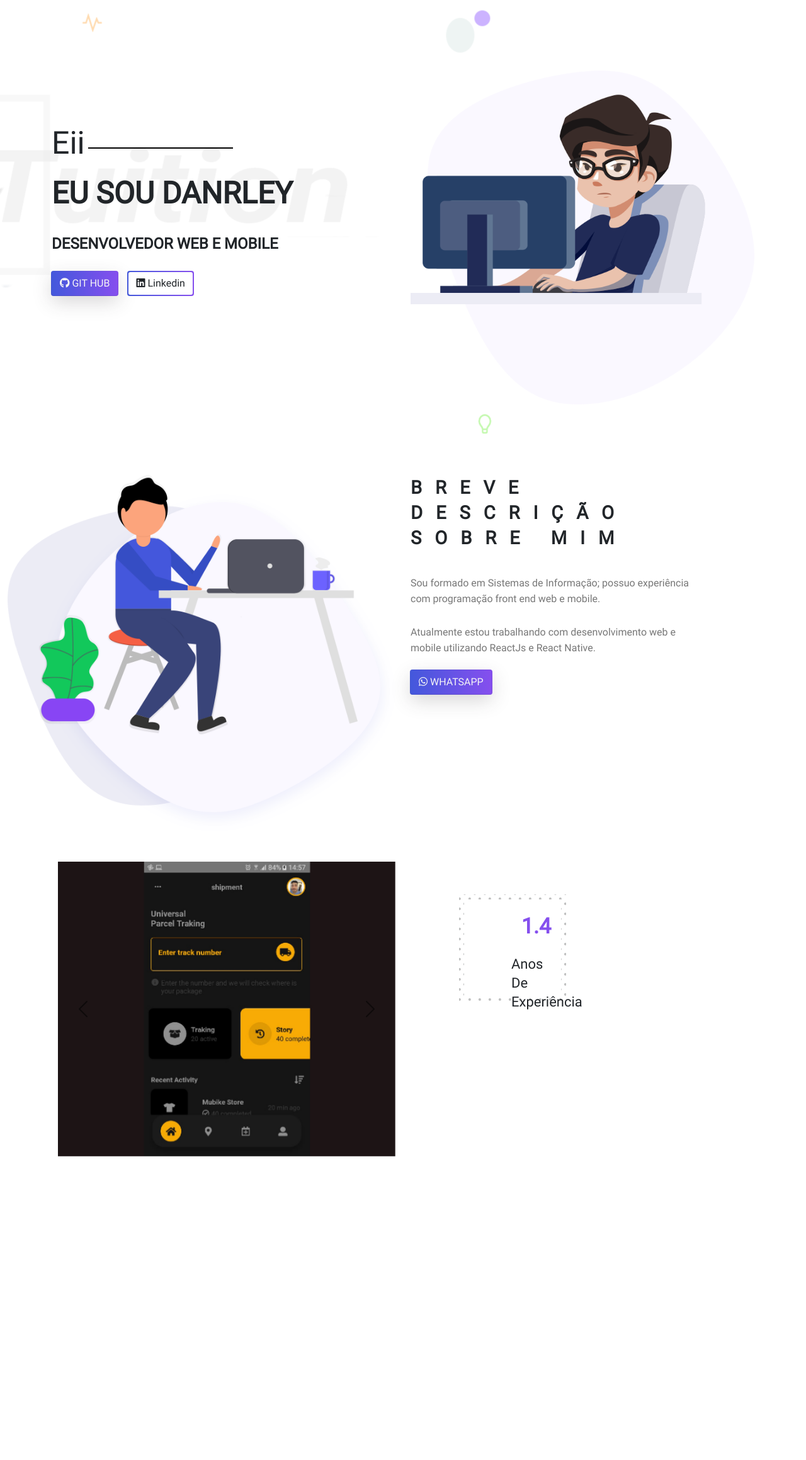
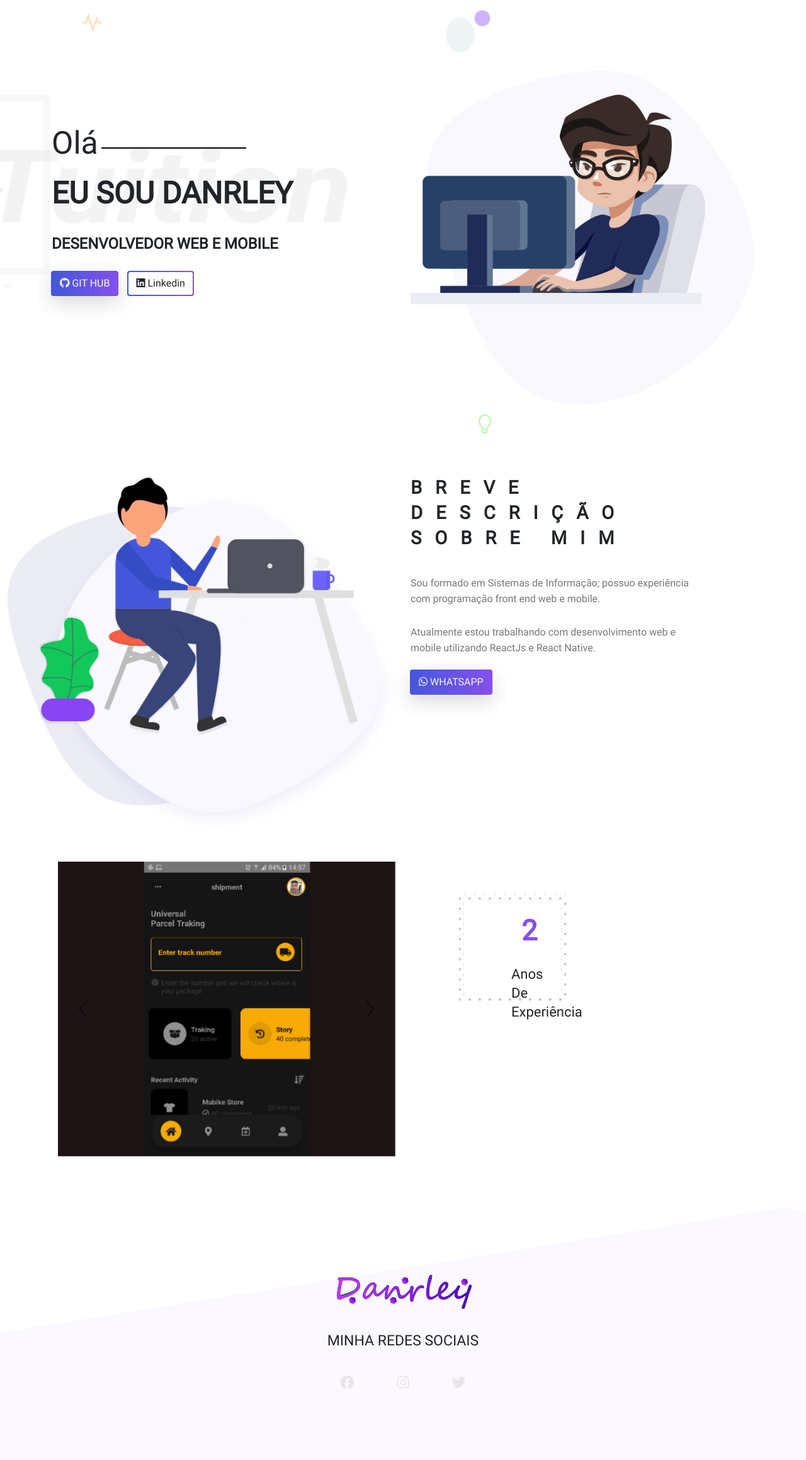
Before and after one commit to DanleyCr7/portifolio, a PHP site: page / in a window 1280 px wide. Shown: the part 86-2404 px from the top of the page at 63% size. Before the commit the page ends 1922 px from the top, so only its background shows below. Run offline with PHP 8.4, Linux system fonts and the light colour scheme.

Commit message:
add footer

```diff
--- a/css/styles.css
+++ b/css/styles.css
@@ -152,7 +152,7 @@ filter: brightness(0.15);
 }
 
 .site-main .brand-area .experience-area .years-area .years{
-    font: normal bold 34px/44px var(--roboto);
+    font: normal bold 45px/60px var(--roboto);
     color: var(--primary-color2);
     /* z-index: 2; */
 }
@@ -165,3 +165,27 @@ filter: brightness(0.15);
     padding-left: 10rem;
 }
 /* End brand area */
+
+/* Footer Area */
+
+footer.footer-area{
+    padding: 5rem 0;
+    background: url(../img/footer-bg.png) no-repeat;
+}
+
+footer.footer-area .social h5{
+    font: normal 500 23px/ 30px var(--roboto);
+}
+
+footer.footer-area .social a > i{
+    font-size:22px;
+    padding: 2rem;
+    color: var(--border-color);
+}
+
+footer.footer-area .social a:hover > i{
+    color: var(--primary-color);
+}
+
+
+/* End Footer */
--- a/home.html
+++ b/home.html
@@ -57,7 +57,7 @@
             <div class="container">
                 <div class="row">
                     <div class="col-lg-6 col-md-12 site-title">
-                        <h3 class="title-text">Eii</h3>
+                        <h3 class="title-text">Olá</h3>
                         <h1 class="title-text text-uppercase">Eu sou Danrley</h1>
                         <h4 class="title-text text-uppercase">Desenvolvedor Web e Mobile</h4>
                         <div class="site-button">
@@ -146,7 +146,7 @@
                     <div class="col-lx-6 col-lg-6 col-md-12">
                         <div class="experience-area">
                             <div class="col-lg-6 col-md-12 years-area">
-                                    <h2 class="p-3 years">1.4</h2>
+                                    <h2 class="p-3 years">2</h2>
                                     <h2>
                                         <span>Anos</span>
                                         <span>De</span>
@@ -162,6 +162,21 @@
         </section>
 
         <!-- ===================== end brand area ================================ -->
+        <footer class="footer-area">
+            <div class="container">
+                <div class="">
+                    <div class="site-logo text-center py-4">
+                        <a href="#"><img src="./img/dan.png" alt="logo"></a>
+                    </div>
+                    <div class="social text-center">
+                        <h5 class="text-uppercase">Minha redes sociais</h5>
+                        <a href="https://www.facebook.com/danrley.silva.798/" target="_blank"><i class="fab fa-facebook"></i></a>
+                        <a href="https://www.instagram.com/danrley_silvax/" target="_blank"><i class="fab fa-instagram"></i></a>
+                        <a href="https://twitter.com/Danrley53329638" target="_blank"><i class="fab fa-twitter"></i></a>
+                    </div>
+                </div>
+            </div>
+        </footer>
     </main>
     <!-- ===================== End Main area ===================== -->
 
```
